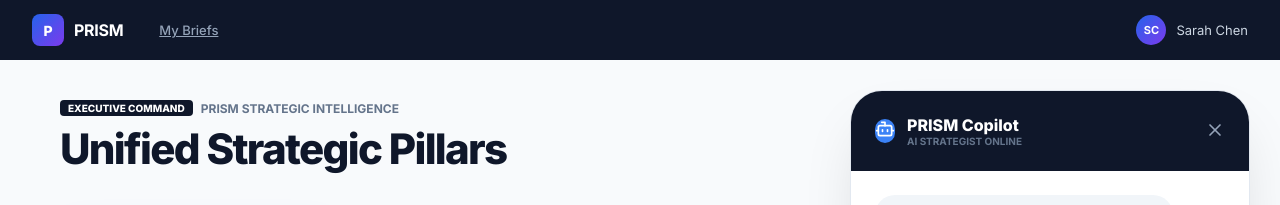
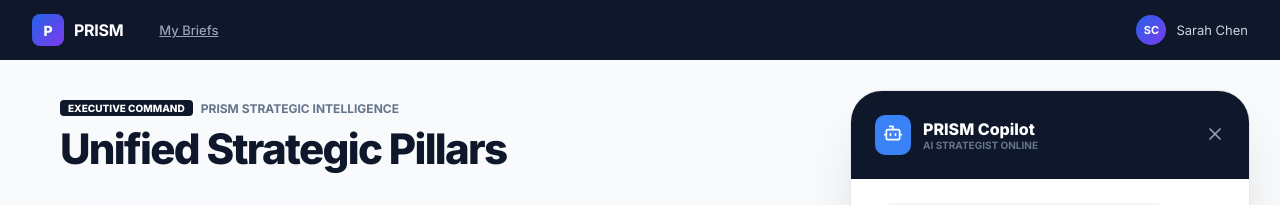
Before and after one commit to rahulsoni25/prism-fluo, a Next.js app: page /dashboards in a window 1280 px wide. Both pictures are taken after a click on the button 1218 px from the left and 738 px from the top of the page. Shown: the top 205 px of the page. Built offline with nearby package versions, Linux system fonts and the light colour scheme; no server answers; the database is empty.

Commit message:
fix: Correct CSS property in ChatCopilot for production build

```diff
--- a/components/ChatCopilot.tsx
+++ b/components/ChatCopilot.tsx
@@ -97,9 +97,10 @@ export default function ChatCopilot({ sessionId }: { sessionId: string }) {
             alignItems: 'center'
           }}>
             <div style={{ display: 'flex', alignItems: 'center', gap: '12px' }}>
-              <div style={{ background: '#3B82F6', p: '8px', borderRadius: '10px' }}>
+              <div style={{ background: '#3B82F6', padding: '8px', borderRadius: '10px' }}>
                  <Bot size={20} />
               </div>
+
               <div>
                 <div style={{ fontWeight: 800, fontSize: '16px' }}>PRISM Copilot</div>
                 <div style={{ fontSize: '10px', color: '#64748B', fontWeight: 700 }}>AI STRATEGIST ONLINE</div>
```
